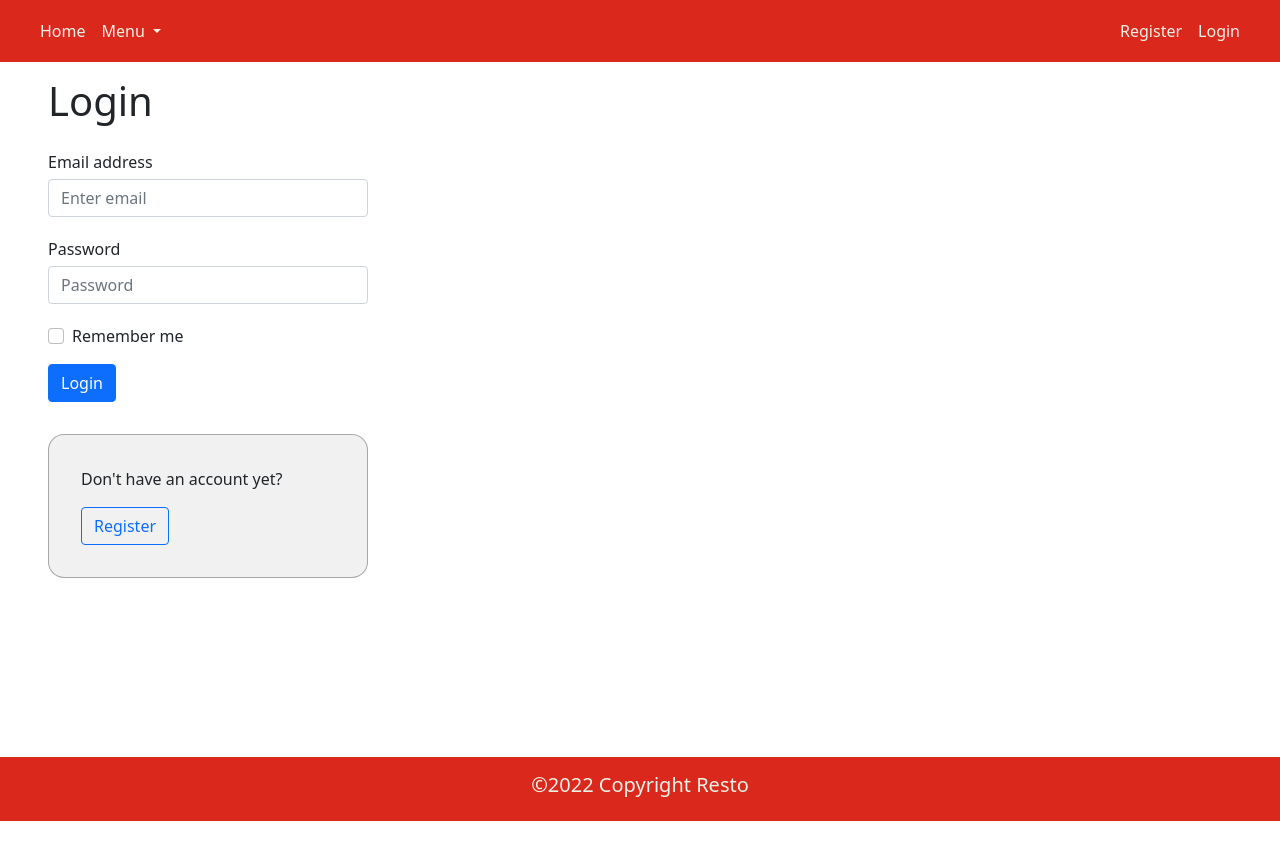
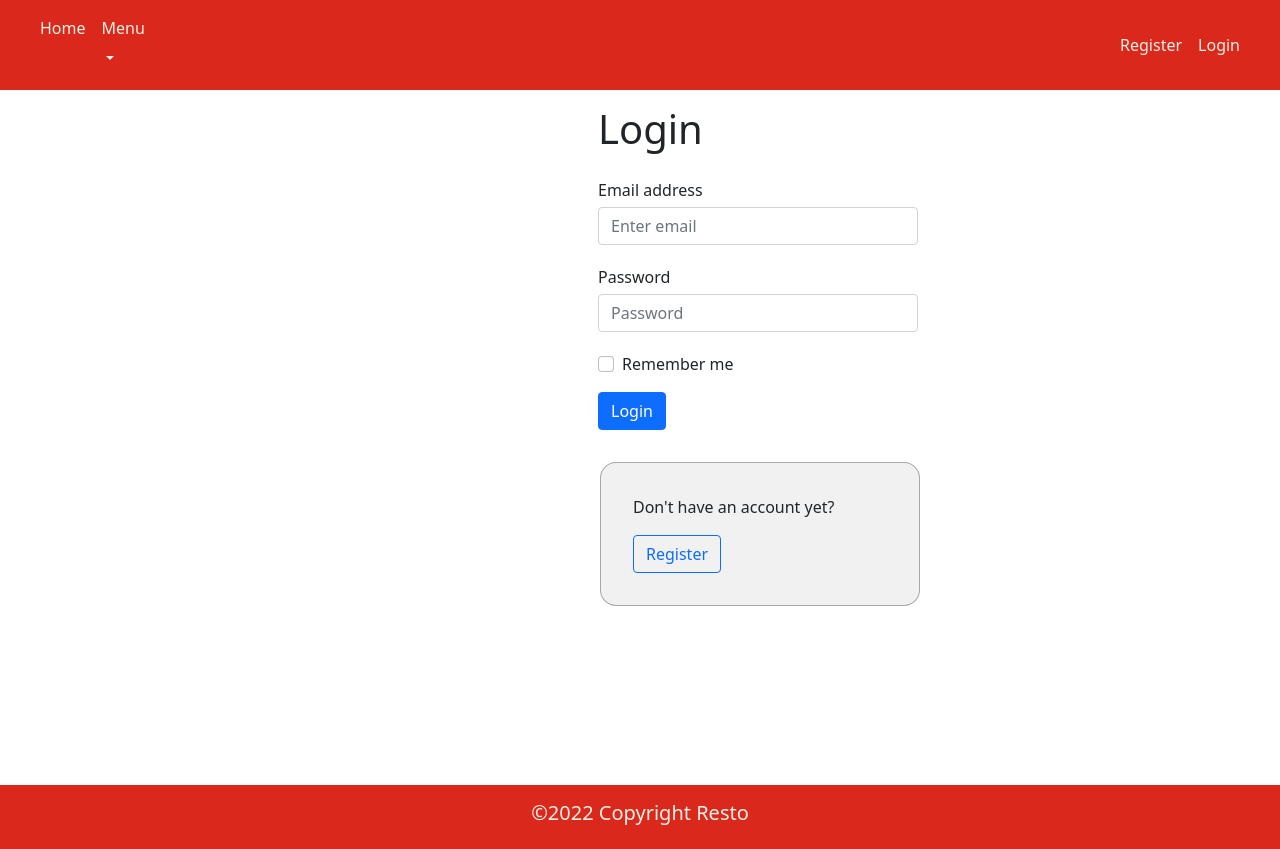
Before and after one commit to joshuasir/webprog-lec, a Laravel app: page /login in a window 1280 px wide. Before the commit the page ends 821 px from the top, so only its background shows below. Run offline with Laravel 8, Linux system fonts and the light colour scheme; some libraries are stand-ins or nearby versions.

Commit message:
bagian regis & login done
done....

```diff
--- a/resources/views/layout/shared.blade.php
+++ b/resources/views/layout/shared.blade.php
@@ -24,12 +24,18 @@
 
               <li class="nav-item active">
                 <a class="nav-link" href="/">
-                  Home
+                  <h6>
+                    Home
+                  </h6>
+
                 </a>
               </li>
               <li class="nav-item dropdown">
                 <a class="nav-link dropdown-toggle" href="#" id="navbarDropdown" role="button" data-toggle="dropdown" aria-haspopup="true" aria-expanded="false">
-                  Menu
+                  <h6>
+
+                    Menu
+                  </h6>
                 </a>
                 <div class="dropdown-menu" aria-labelledby="navbarDropdown">
                   <a class="dropdown-item" href="/food">Foods</a>
--- a/resources/views/login.blade.php
+++ b/resources/views/login.blade.php
@@ -7,7 +7,7 @@
 
 @section('content')
 
-<form action="/login" method="post">
+  <form action="/login" method="post" style="margin-left: 550px">
     @csrf
     <h1 style="margin-top: 15px">Login</h1>
     <div class="form-group" style="margin-top: 25px">
@@ -34,9 +34,10 @@
     @endif
   </form>
 
-  <div class="register-container">
+
+<div class="register-container" style="margin-left: 600px">
     <p>Don't have an account yet?</p>
     <a href="/register"><button class="btn btn-outline-primary">Register</button></a>
-  </div>
+</div>
 
 @endsection
```
Also changed, not shown: resources/views/register.blade.php (+6 -3 lines).
